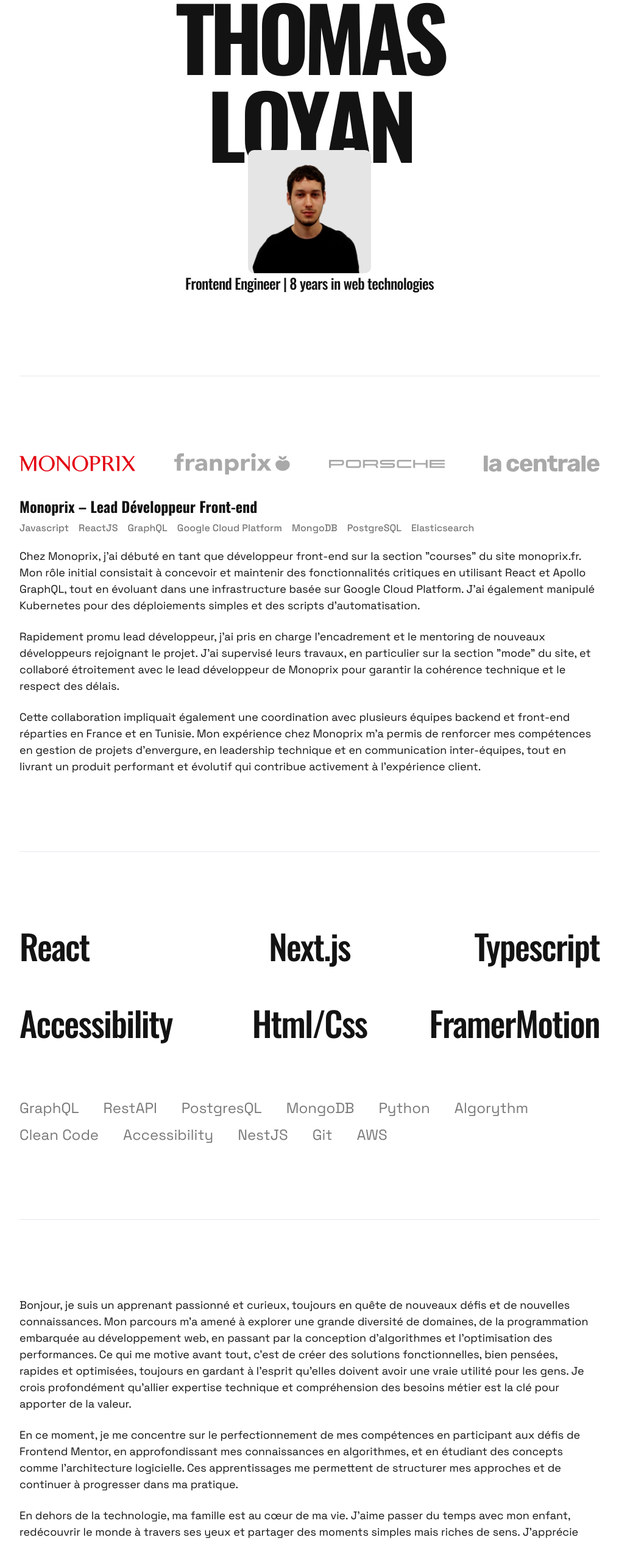
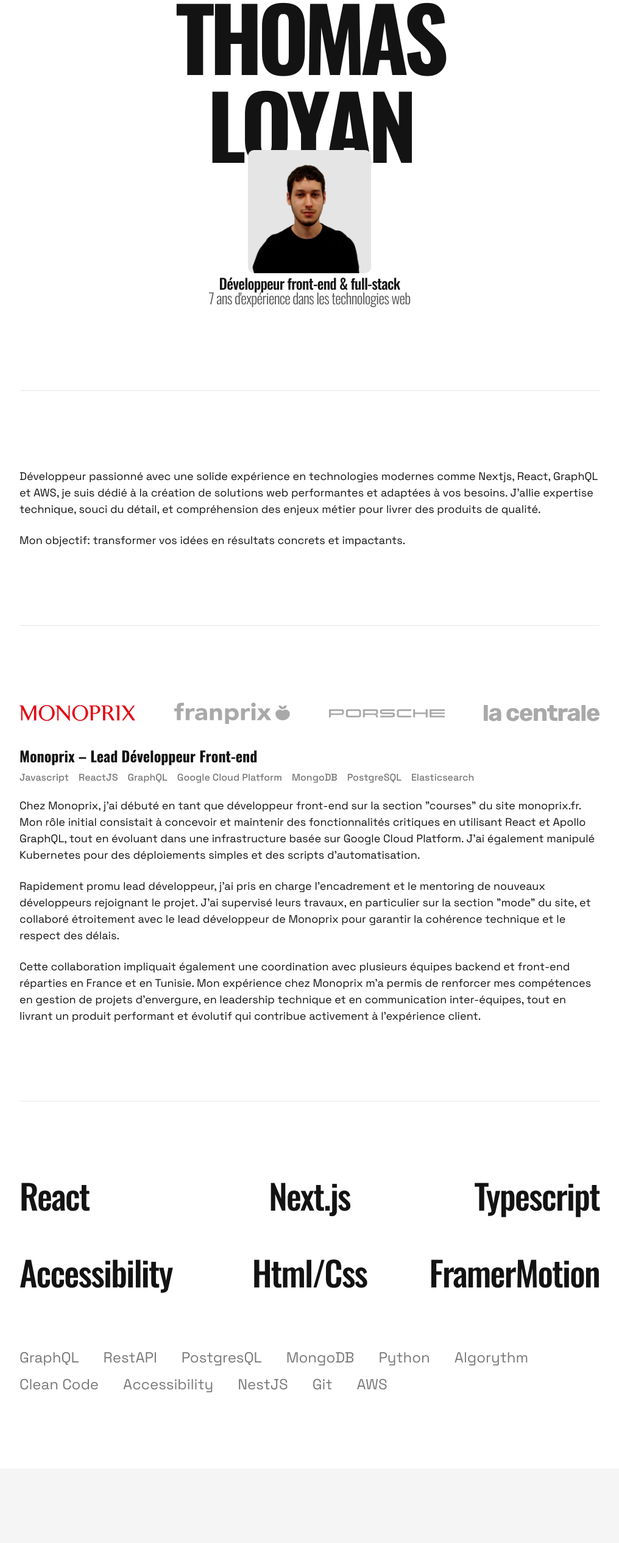
Before and after one commit to tloyan/portfolio, a Next.js app: page / in a window 1280 px wide. Shown: the part 234-2764 px from the top of the page at 61% size, without its empty margins (132-1148 px from the left). Built offline with nearby package versions, Linux system fonts and the light colour scheme.

Commit message:
feature/client_oriented make it usable

```diff
--- a/app/components/AboutSection/AboutSection.tsx
+++ b/app/components/AboutSection/AboutSection.tsx
@@ -1,10 +1,7 @@
 export function AboutSection() {
   return (
     <section className="border-t-[.1rem] py-[5.6rem] sm:py-[12.6rem] font-grotesk text-[1.4rem] text-center sm:text-[1.8rem] sm:text-start space-y-[1.2rem] sm:space-y-[2.4rem]">
-      <p>Bonjour, je suis un apprenant passionné et curieux, toujours en quête de nouveaux défis et de nouvelles connaissances. Mon parcours m’a amené à explorer une grande diversité de domaines, de la programmation embarquée au développement web, en passant par la conception d’algorithmes et l’optimisation des performances. Ce qui me motive avant tout, c’est de créer des solutions fonctionnelles, bien pensées, rapides et optimisées, toujours en gardant à l’esprit qu’elles doivent avoir une vraie utilité pour les gens. Je crois profondément qu’allier expertise technique et compréhension des besoins métier est la clé pour apporter de la valeur.</p>
-      <p>En ce moment, je me concentre sur le perfectionnement de mes compétences en participant aux défis de Frontend Mentor, en approfondissant mes connaissances en algorithmes, et en étudiant des concepts comme l’architecture logicielle. Ces apprentissages me permettent de structurer mes approches et de continuer à progresser dans ma pratique.</p>
-      <p>En dehors de la technologie, ma famille est au cœur de ma vie. J’aime passer du temps avec mon enfant, redécouvrir le monde à travers ses yeux et partager des moments simples mais riches de sens. J’apprécie aussi les activités qui stimulent ma curiosité, comme la cuisine, le jardinage ou les jeux de rôle et de société. Enfin, je trouve une grande source d’inspiration dans la diversité des cultures et des expériences humaines, ce qui me pousse à toujours m’ouvrir aux autres.</p>
-      <p>Si vous cherchez quelqu’un de passionné, curieux et engagé, prêt à s’investir pleinement dans un projet, je serais ravi d’en discuter avec vous !</p>
+      <p>Développeur passionné avec une solide expérience en technologies modernes comme Nextjs, React, GraphQL et AWS, je suis dédié à la création de solutions web performantes et adaptées à vos besoins. J’allie expertise technique, souci du détail, et compréhension des enjeux métier pour livrer des produits de qualité.</p><p>Mon objectif: transformer vos idées en résultats concrets et impactants.</p>
     </section>
   )
 }
--- a/app/components/ContactSection/ContactSection.tsx
+++ b/app/components/ContactSection/ContactSection.tsx
@@ -11,7 +11,7 @@
     <footer className="flex flex-col px-[1.6rem] sm:px-[3.2rem] lg:px-[16.4rem] bg-neutral-100 pt-[5.6rem] sm:pt-[12.6rem]">
       <div className="flex flex-col w-full lg:w-1/2 gap-[4rem]">
           <p className="font-oswald text-[4rem] font-medium leading-none tracking-[-.03em] sm:text-[7.2rem] lg:text-[8rem] text-center sm:text-start">Contact</p>
-          <p className="font-grotesk text-[1.4rem] text-center sm:text-[1.8rem] sm:text-start">I would love to hear about your project and how I could help. You could join me directly by <a target="_blank" href="mailto:thomas.loyan@gmail.com" className="font-bold border-b-[.2rem] hover:text-primary border-primary">mail</a> or via social media with <a target="_blank" href="https://www.linkedin.com/in/thomas-loyan-919776143/" className="font-bold border-b-[.2rem] hover:text-primary border-primary">linkedin</a>. I’m also available on diferent platform like <a href="" className="font-bold border-b-[.2rem] hover:text-primary border-primary">malt</a>.</p>
+          <p className="font-grotesk text-[1.4rem] text-center sm:text-[1.8rem] sm:text-start">Si vous recherchez un partenaire fiable pour vos projets, capable de comprendre vos besoins et de les traduire en résultats tangibles, discutons-en ! Contactez-moi par <a target="_blank" href="mailto:thomas.loyan@gmail.com" className="font-bold border-b-[.2rem] hover:text-primary border-primary">e-mail</a> ou via <a target="_blank" href="https://www.linkedin.com/in/thomas-loyan-919776143/" className="font-bold border-b-[.2rem] hover:text-primary border-primary">LinkedIn</a>. Je suis également disponible sur différentes plateformes, comme <a href="" className="font-bold border-b-[.2rem] hover:text-primary border-primary">Malt</a></p>
       </div>
       <div className="flex items-center justify-between border-t-[.1rem] py-[2rem] mt-[5.6rem] sm:mt-[12.6rem]">
         <Link href="/" className="font-oswald text-[2.2rem] font-bold uppercase leading-none tracking-[-.06em] sm:text-[3.2rem]">
--- a/app/components/HeroSection/HeroSection.tsx
+++ b/app/components/HeroSection/HeroSection.tsx
@@ -10,9 +10,7 @@
           <Image src="/images/tloyan_profile.png" alt="profile picture" width={450} height={450} />
         </div>
         <h2 className="mt-[.4rem] text-center text-[2.4rem] font-medium leading-none tracking-[-.03em]">
-          Frontend Engineer <br className="sm:hidden" />
-          <span className="hidden sm:inline">|</span> 8 years in web
-          technologies
+        Développeur front-end & full-stack <br className="" /><span className="text-neutral-600 font-light">7 ans d'expérience dans les technologies web</span>
         </h2>
       </div>
     </div>
--- a/app/components/WorkWithSection/WorkWithSection.tsx
+++ b/app/components/WorkWithSection/WorkWithSection.tsx
@@ -35,7 +35,7 @@
       timeout = setTimeout(() => {
         if (id == 4) setId(1)
         else setId(id + 1)
-      }, 7000)
+      }, 10000)
     }
 
     return () => {
--- a/app/data/projects.json
+++ b/app/data/projects.json
@@ -43,7 +43,8 @@
     "live_url": "https://recipe-page.tloyan.com",
     "repo_url": "https://github.com/tloyan/frontendmentor-recipe-page",
     "updated_at": "2024-10-18T21:36:05.109Z",
-    "dificulty": "newbie"
+    "dificulty": "newbie",
+    "landing_order": 3
   },
   {
     "id": 5,
@@ -77,8 +78,7 @@
     "live_url": "https://testimonials-grid-section.tloyan.com",
     "repo_url": "https://github.com/tloyan/frontendmentor-testimonials-grid-section",
     "updated_at": "2024-10-22T09:43:27.629Z",
-    "dificulty": "junior",
-    "landing_order": 3
+    "dificulty": "junior"
   },
   {
     "id": 8,
--- a/app/layout.tsx
+++ b/app/layout.tsx
@@ -5,7 +5,7 @@
 
 const oswald = Oswald({
   subsets: ["latin"],
-  weight: ["400", "500", "700"],
+  weight: ["300", "400", "500", "700"],
   variable: "--font-oswald"
 })
 
--- a/app/page.tsx
+++ b/app/page.tsx
@@ -12,10 +12,10 @@
       <Header />
       <HeroSection />
       <main className="px-[1.6rem] sm:px-[3.2rem] lg:px-[16.4rem]">
+        <AboutSection />
         <WorkWithSection />
         <StackSection />
-        <AboutSection />
-        <ProjectsSection />
+        {/* <ProjectsSection /> */}
       </main>
       <footer className="">
         <ContactSection />
```
